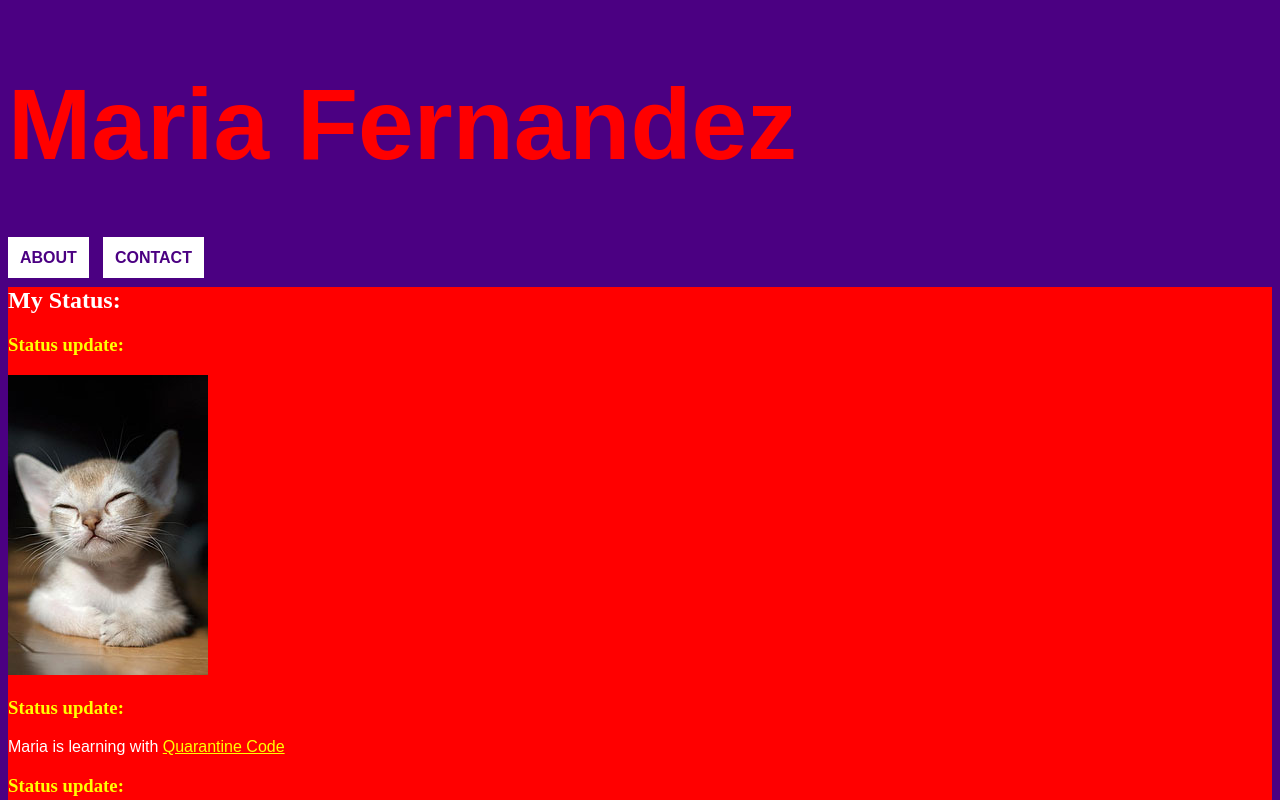
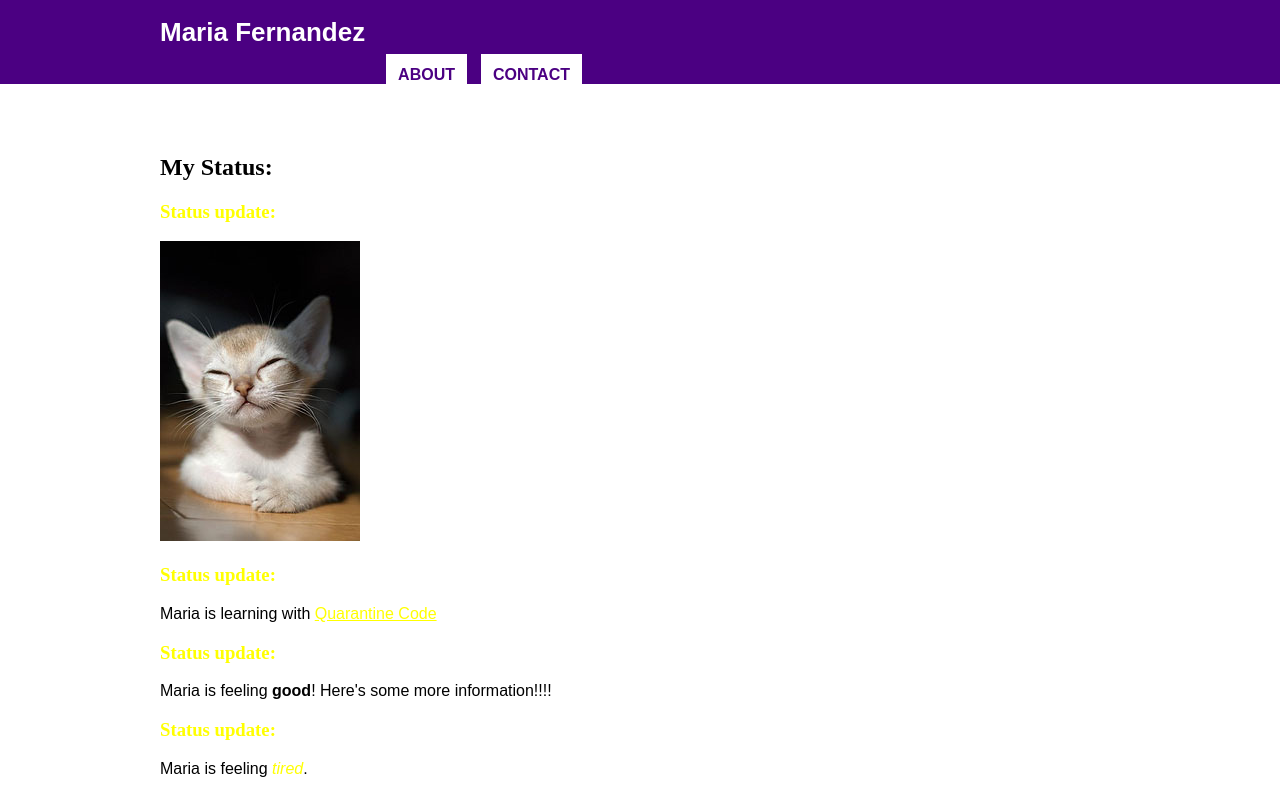
Before and after one commit to mariahfernnn/quarantine-code3, a plain HTML site: page index.html in a window 1280 px wide. Shown: the top 800 px of the page. Drawn offline with Linux system fonts and the light colour scheme.

Commit message:
Added more styling to the main and body

```diff
--- a/index.html
+++ b/index.html
@@ -8,12 +8,14 @@
   </head>
   <body>
     <header>
-      <h1>Maria Fernandez</h1>
+      <div class="wrapper">
+        <h1>Maria Fernandez</h1>
 
-      <nav>
-        <a href="">About</a>
-        <a href="">Contact</a>
-      </nav>
+        <nav>
+          <a href="">About</a>
+          <a href="">Contact</a>
+        </nav>
+      </div>
     </header>
 
     <main>
--- a/styles.css
+++ b/styles.css
@@ -1,12 +1,14 @@
 body {
   background-color: indigo;
-  color: white;
+  color: black;
+  margin: 0;
 }
 
 h1 {
-  color: red;
-  font-size: 100px;
+  color: white;
+  font-size: 26px;
   font-family: Arial, Arial, Helvetica, sans-serif;
+  width: 45%;
 }
 
 p {
@@ -34,7 +36,14 @@ footer {
 }
 
 .wrapper {
-  background-color: red;
+  width: 75%;
+  margin-left: auto;
+  margin-right: auto;
+}
+
+main {
+  background-color: white;
+  padding: 50px 0;
 }
 
 a {
@@ -44,6 +53,11 @@ a {
 
 a:hover {
   color: chartreuse;
+}
+
+nav {
+  width: 45%;
+  text-align: right;
 }
 
 nav a {
```
